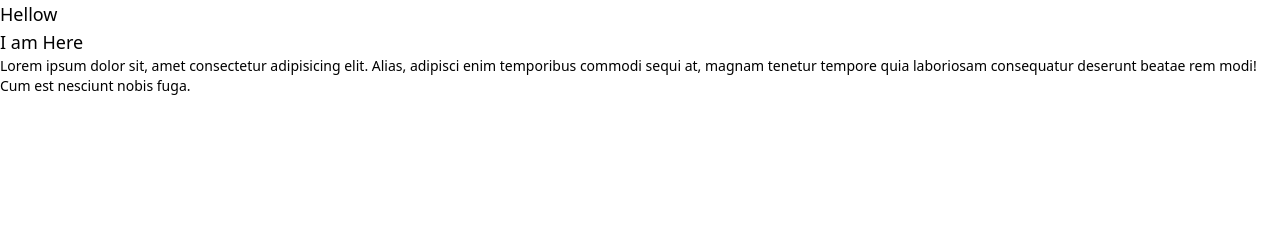
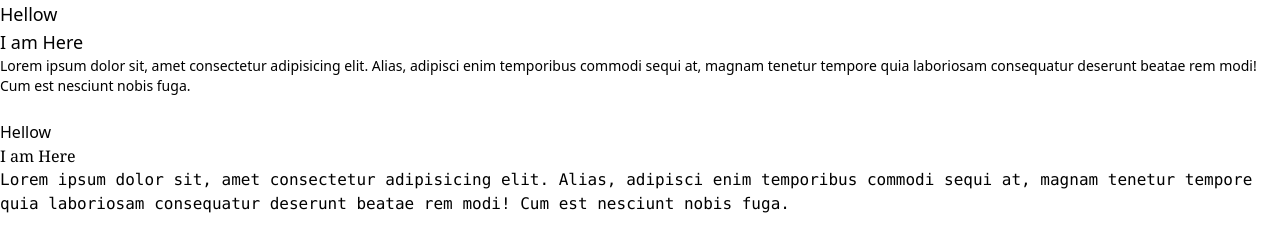
Before and after one commit to Ecommerce-p771/TAilwind22, a plain HTML site: page index.html in a window 1280 px wide. Drawn offline with nearby package versions, Linux system fonts and the light colour scheme.

Commit message:
first commit

```diff
--- a/index.html
+++ b/index.html
@@ -10,6 +10,14 @@
     <h1 class="text-lg">Hellow</h1>
     <h3 class="text-lg">I am Here</h3>
     <p class="text-sm">Lorem ipsum dolor sit, amet consectetur adipisicing elit. Alias, adipisci enim temporibus commodi sequi at, magnam tenetur tempore quia laboriosam consequatur deserunt beatae rem modi! Cum est nesciunt nobis fuga.</p>
+    <br>
+
+
+
+    <h1 class="font-sans">Hellow</h1>
+    <h3 class="font-serif">I am Here</h3>
+    <p class="font-mono">Lorem ipsum dolor sit, amet consectetur adipisicing elit. Alias, adipisci enim temporibus commodi sequi at, magnam tenetur tempore quia laboriosam consequatur deserunt beatae rem modi! Cum est nesciunt nobis fuga.</p>
+    <br>
 
 </body>
 </html>
```
